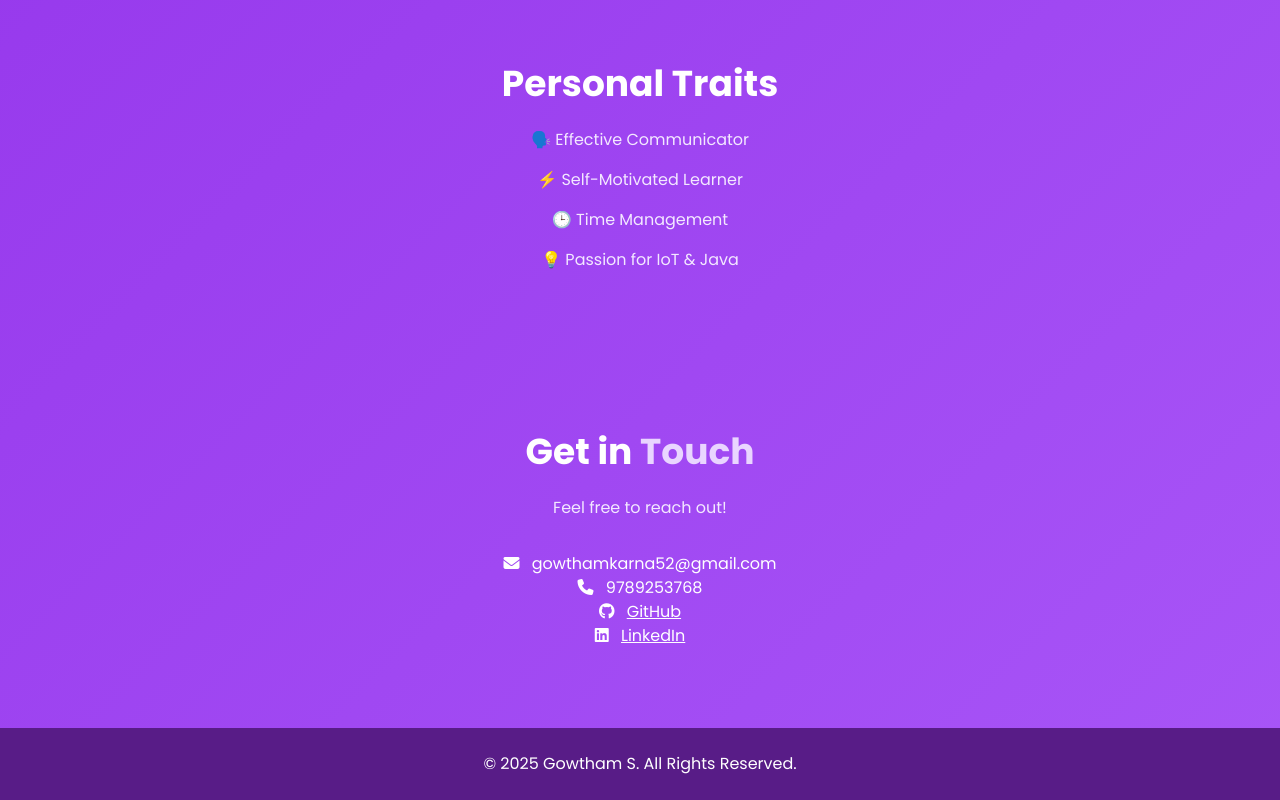
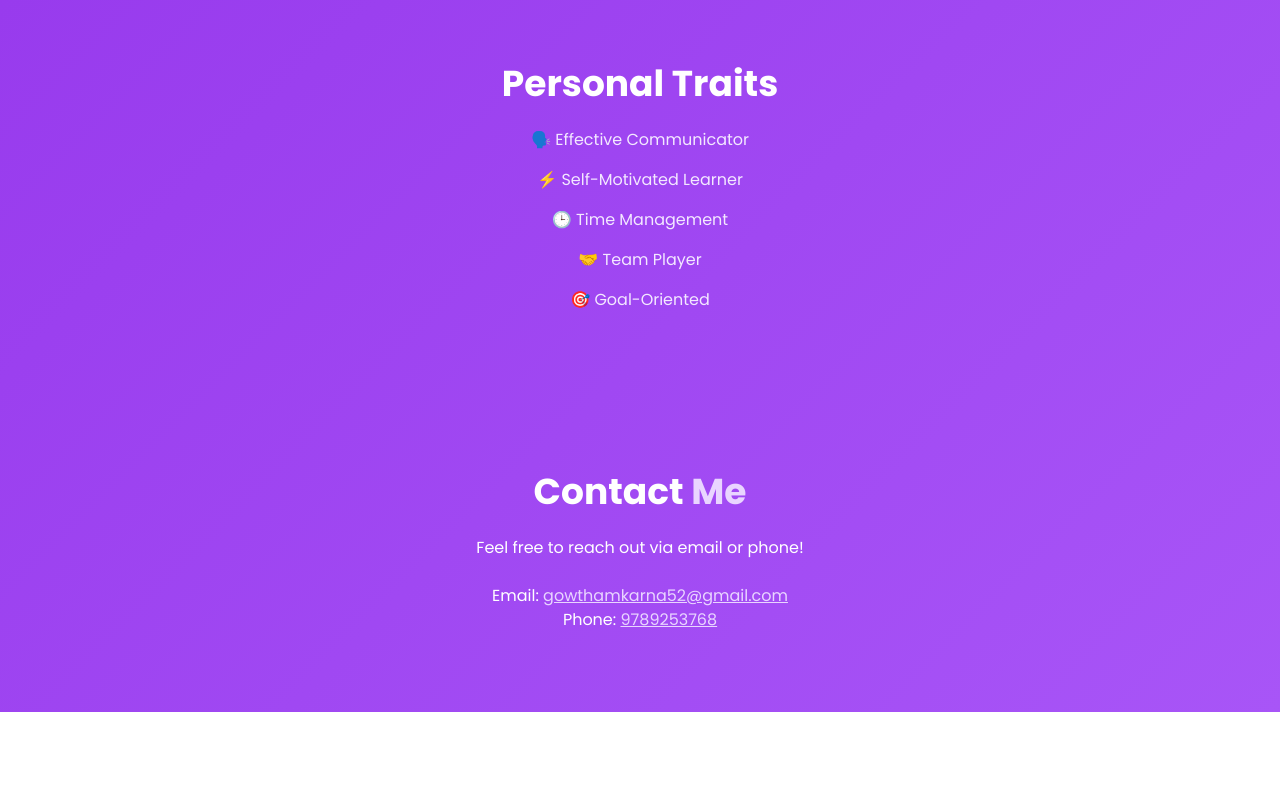
Before and after one commit to gowthamkarna52/portfolio, a plain HTML site: page index.html in a window 1280 px wide. Shown: the part 3214-4014 px from the top of the page. After the commit the page ends 3926 px from the top, so only its background shows below. Drawn offline with nearby package versions, Linux system fonts and the light colour scheme.

Commit message:
index.html

```diff
--- a/index.html
+++ b/index.html
@@ -122,7 +122,10 @@
   <!-- Resume -->
   <section id="resume" class="py-20 px-4 section text-center">
     <h2 class="text-3xl md:text-4xl font-bold mb-6">Download <span class="text-purple-200">Resume</span></h2>
-    <a href="Gowtham_S_Resume.pdf" download class="px-6 py-3 bg-white text-purple-800 rounded-full font-medium hover:bg-purple-100 transition">Download Resume (PDF)</a>
+    <a href="https://gowthamkarna52.github.io/<your-repo-name>/GOWTHAM_S.pdf" download
+       class="px-6 py-3 bg-white text-purple-800 rounded-full font-medium hover:bg-purple-100 transition">
+      Download Resume (PDF)
+    </a>
   </section>
 
   <!-- Certifications -->
@@ -171,35 +174,31 @@
       <li>🗣️ Effective Communicator</li>
       <li>⚡ Self-Motivated Learner</li>
       <li>🕒 Time Management</li>
-      <li>💡 Passion for IoT & Java</li>
+      <li>🤝 Team Player</li>
+      <li>🎯 Goal-Oriented</li>
     </ul>
   </section>
 
   <!-- Contact -->
   <section id="contact" class="py-20 px-4 section text-center">
-    <h2 class="text-3xl md:text-4xl font-bold mb-6">Get in <span class="text-purple-200">Touch</span></h2>
-    <p class="text-purple-100 mb-8">Feel free to reach out!</p>
-    <p><i class="fas fa-envelope mr-2"></i> gowthamkarna52@gmail.com</p>
-    <p><i class="fas fa-phone mr-2"></i> 9789253768</p>
-    <p><i class="fab fa-github mr-2"></i> <a href="https://github.com/gowthamkarna52" class="underline">GitHub</a></p>
-    <p><i class="fab fa-linkedin mr-2"></i> <a href="https://linkedin.com/in/gowtham-s-9683652b5" class="underline">LinkedIn</a></p>
+    <h2 class="text-3xl md:text-4xl font-bold mb-6">Contact <span class="text-purple-200">Me</span></h2>
+    <p class="mb-6">Feel free to reach out via email or phone!</p>
+    <p>Email: <a href="mailto:gowthamkarna52@gmail.com" class="text-purple-200 underline">gowthamkarna52@gmail.com</a></p>
+    <p>Phone: <a href="tel:9789253768" class="text-purple-200 underline">9789253768</a></p>
   </section>
 
-  <!-- Footer -->
-  <footer class="py-6 text-center bg-purple-900 text-white">
-    <p>&copy; 2025 Gowtham S. All Rights Reserved.</p>
-  </footer>
-
   <script>
-    document.addEventListener('DOMContentLoaded', function () {
+    // Simple animation on scroll to reveal sections
     const sections = document.querySelectorAll('.section');
-      const observer = new IntersectionObserver((entries) => {
+    const observer = new IntersectionObserver(entries => {
       entries.forEach(entry => {
-          if (entry.isIntersecting) entry.target.classList.add('visible');
+        if(entry.isIntersecting) {
+          entry.target.classList.add('visible');
+        }
       });
     }, { threshold: 0.1 });
     sections.forEach(section => observer.observe(section));
-    });
   </script>
+
 </body>
 </html>
```
Lines whose indentation alone changed are shown as unchanged.
